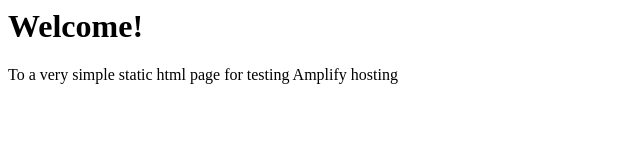
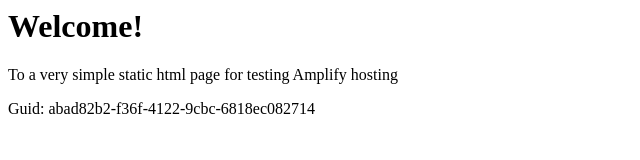
Before and after one commit to amplify-github-test-hkg/Github-PR-Commit-Integration-Test-DoNotTouch-Gith-P5X5MO5I-v1-preprod-ap-east-1, a website: page src/index.html in a window 1280 px wide. Shown: the whole page, without its empty margins (0-640 px from the left). Drawn offline with Linux system fonts and the light colour scheme.

Commit message:
commit from integ tests

```diff
--- a/src/index.html
+++ b/src/index.html
@@ -1,3 +1,5 @@
+
+
 <html lang="en">
 
 <head>
@@ -10,6 +12,6 @@
 <body>
     <h1>Welcome!</h1>
     <p>To a very simple static html page for testing Amplify hosting</p>
-</body>
+    <p>Guid: abad82b2-f36f-4122-9cbc-6818ec082714</p></body>
 
 </html>
```
